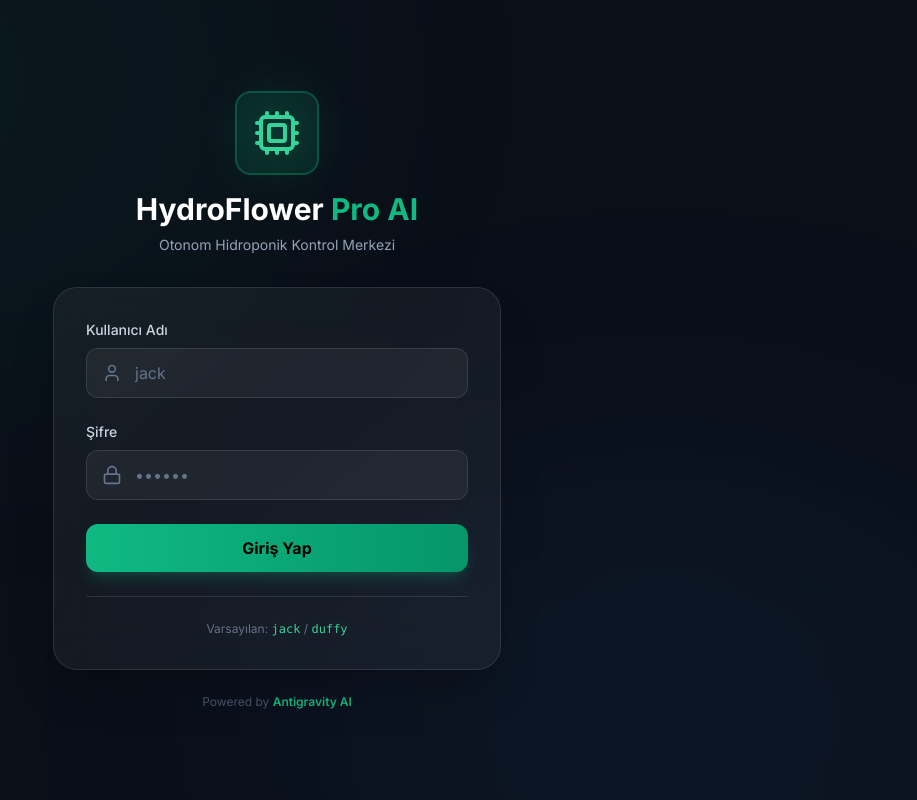
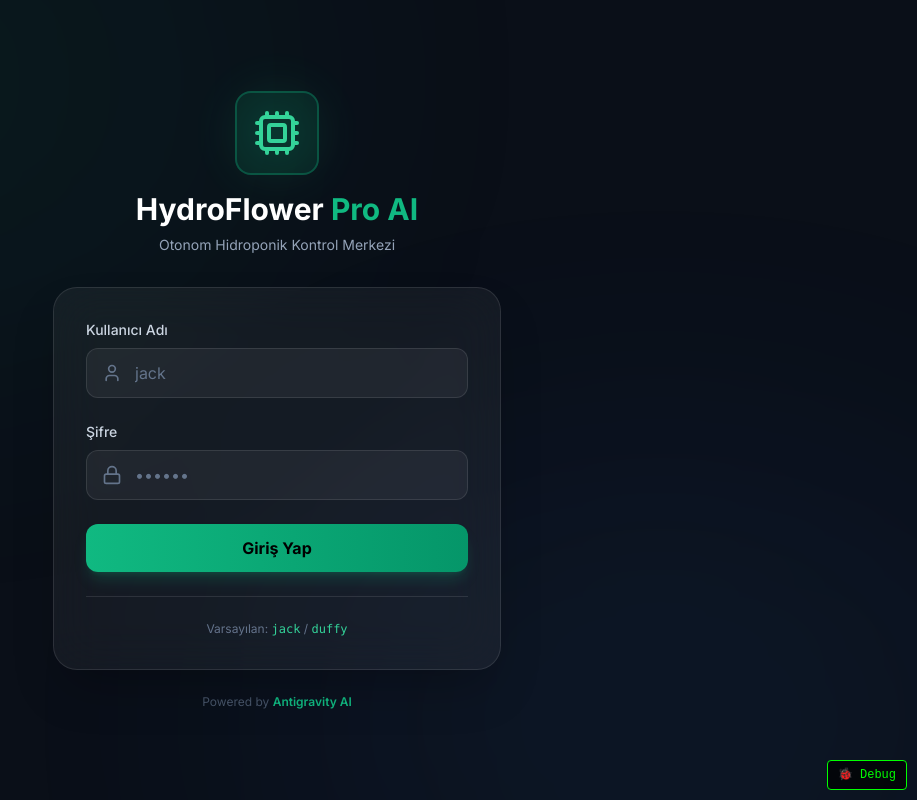
Before and after one commit to dizpatek/hydroflowermachime, a React (Vite) app in the folder web/: page / in a window 1280 px wide. Shown: the whole page, without its empty margins (363-1280 px from the left). Built offline with nearby package versions, Linux system fonts and the light colour scheme.

Commit message:
feat: add GlobalDebugger overlay and update App.tsx

```diff
--- a/web/App.tsx
+++ b/web/App.tsx
@@ -7,6 +7,7 @@ import Control from './pages/Control';
 import GrowthPhasePage from './pages/GrowthPhase';
 import Reports from './pages/Reports';
 import Backup from './pages/Backup';
+import GlobalDebugger from './components/GlobalDebugger';
 
 // Protected Route Component
 function ProtectedRoute({ children }: { children: React.ReactNode }) {
@@ -26,6 +27,7 @@ function ProtectedRoute({ children }: { children: React.ReactNode }) {
 export default function App() {
   return (
     <BrowserRouter>
+      <GlobalDebugger />
       <Routes>
         <Route path="/" element={<Login />} />
         <Route
--- /dev/null
+++ b/web/components/GlobalDebugger.tsx
@@ -0,0 +1,133 @@
+import React, { useState, useEffect } from 'react';
+import { useLocation } from 'react-router-dom';
+
+const GlobalDebugger: React.FC = () => {
+    const [isVisible, setIsVisible] = useState(false);
+    const location = useLocation();
+    const [token, setToken] = useState<string | null>(null);
+    const [windowSize, setWindowSize] = useState({ width: window.innerWidth, height: window.innerHeight });
+
+    useEffect(() => {
+        const updateToken = () => {
+            setToken(localStorage.getItem('token'));
+        };
+
+        // Initial check
+        updateToken();
+
+        // Listen for storage events (if updated in another tab)
+        window.addEventListener('storage', updateToken);
+
+        // Custom event listener if you emit one on login
+        window.addEventListener('auth-change', updateToken);
+
+        // Resize listener
+        const handleResize = () => {
+            setWindowSize({ width: window.innerWidth, height: window.innerHeight });
+        };
+        window.addEventListener('resize', handleResize);
+
+        // Poll for token changes slightly more aggressively for debugging
+        const interval = setInterval(updateToken, 1000);
+
+        return () => {
+            window.removeEventListener('storage', updateToken);
+            window.removeEventListener('auth-change', updateToken);
+            window.removeEventListener('resize', handleResize);
+            clearInterval(interval);
+        };
+    }, []);
+
+    if (process.env.NODE_ENV === 'production' && !isVisible) {
+        // In production, keep it hidden by default but allow toggling via a secret sequence or small trigger if needed.
+        // For now, we'll just show a small toggle button.
+    }
+
+    const toggleVisibility = () => setIsVisible(!isVisible);
+
+    return (
+        <div style={{
+            position: 'fixed',
+            bottom: '10px',
+            right: '10px',
+            zIndex: 9999,
+            fontFamily: 'monospace',
+            fontSize: '12px',
+        }}>
+            {!isVisible ? (
+                <button
+                    onClick={toggleVisibility}
+                    style={{
+                        background: 'rgba(0,0,0,0.7)',
+                        color: '#0f0',
+                        border: '1px solid #0f0',
+                        padding: '5px 10px',
+                        borderRadius: '4px',
+                        cursor: 'pointer'
+                    }}
+                >
+                    🐞 Debug
+                </button>
+            ) : (
+                <div style={{
+                    background: 'rgba(0,0,0,0.85)',
+                    color: '#0f0',
+                    border: '1px solid #0f0',
+                    padding: '15px',
+                    borderRadius: '8px',
+                    width: '300px',
+                    boxShadow: '0 4px 6px rgba(0,0,0,0.3)'
+                }}>
+                    <div style={{ display: 'flex', justifyContent: 'space-between', marginBottom: '10px', borderBottom: '1px solid #333', paddingBottom: '5px' }}>
+                        <strong>System Debugger</strong>
+                        <button onClick={toggleVisibility} style={{ background: 'transparent', border: 'none', color: '#ff5555', cursor: 'pointer' }}>✕</button>
+                    </div>
+
+                    <div style={{ marginBottom: '5px' }}>
+                        <span style={{ color: '#888' }}>Path:</span> {location.pathname}
+                    </div>
+
+                    <div style={{ marginBottom: '5px' }}>
+                        <span style={{ color: '#888' }}>Window:</span> {windowSize.width}x{windowSize.height}
+                    </div>
+
+                    <div style={{ marginBottom: '5px' }}>
+                        <span style={{ color: '#888' }}>Env:</span> {import.meta.env.MODE || process.env.NODE_ENV}
+                    </div>
+
+                    <div style={{ marginBottom: '5px' }}>
+                        <span style={{ color: '#888' }}>API Url:</span> {import.meta.env.VITE_API_URL || 'Not Set'}
+                    </div>
+
+                    <div style={{ marginBottom: '5px' }}>
+                        <span style={{ color: '#888' }}>Auth Token:</span>
+                        {token ? (
+                            <span style={{ color: '#4caf50' }}> Present ({token.substring(0, 8)}...)</span>
+                        ) : (
+                            <span style={{ color: '#ff5555' }}> Missing</span>
+                        )}
+                    </div>
+
+                    <div style={{ marginTop: '10px', borderTop: '1px solid #333', paddingTop: '5px' }}>
+                        <button
+                            onClick={() => { localStorage.clear(); window.location.reload(); }}
+                            style={{
+                                background: '#aa0000',
+                                color: 'white',
+                                border: 'none',
+                                padding: '3px 8px',
+                                borderRadius: '4px',
+                                cursor: 'pointer',
+                                fontSize: '10px'
+                            }}
+                        >
+                            Clear Storage & Reload
+                        </button>
+                    </div>
+                </div>
+            )}
+        </div>
+    );
+};
+
+export default GlobalDebugger;
```
